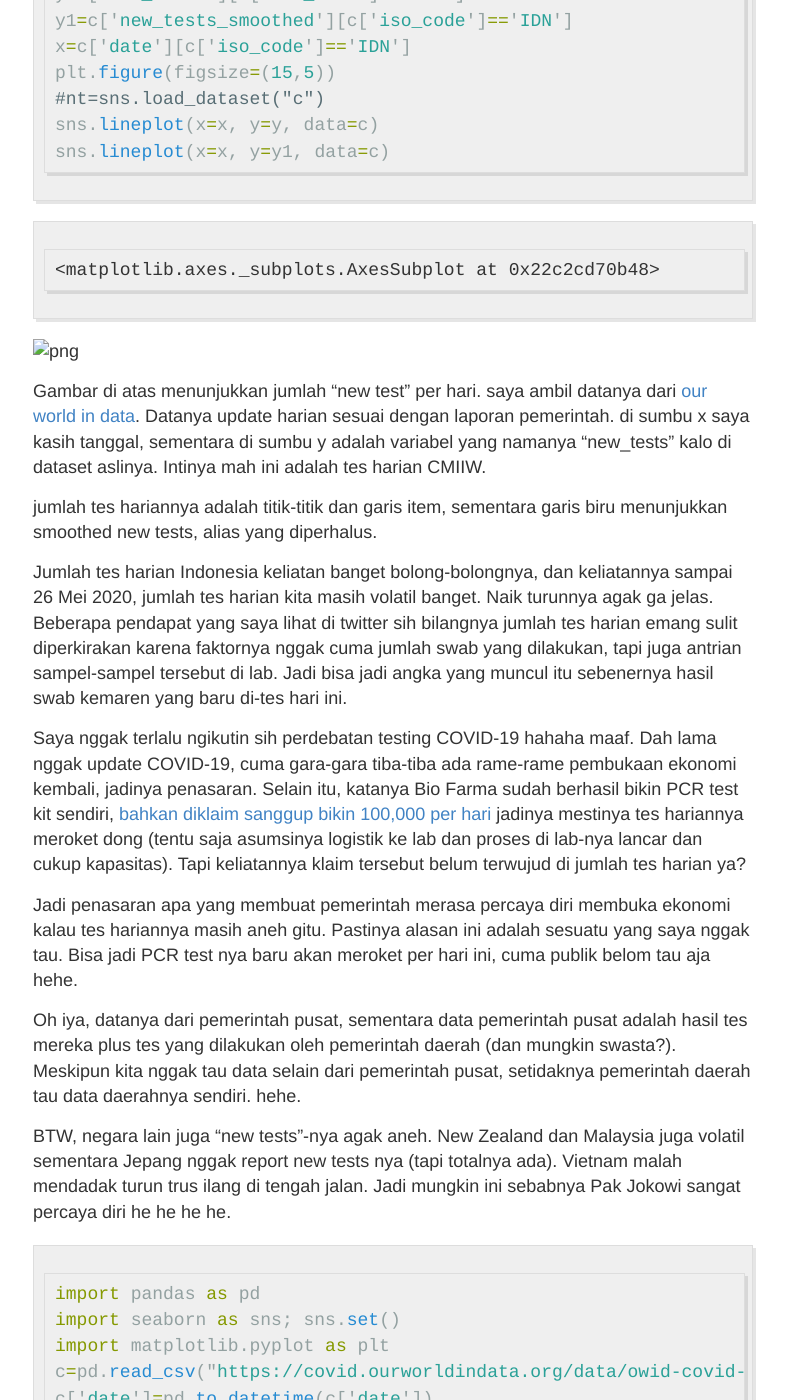
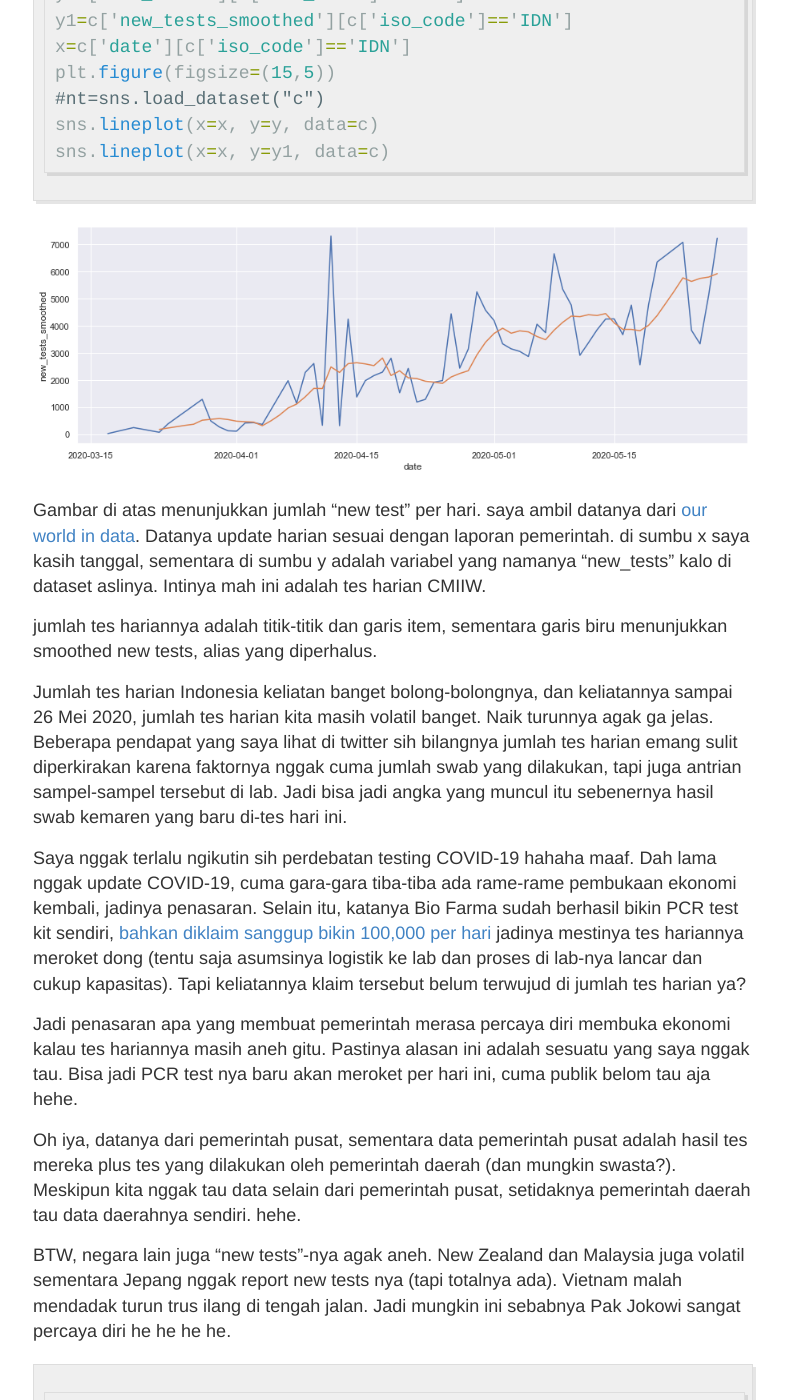
Before and after one commit to imedkrisna/imedkrisna.github.io, a Jekyll site: the page built from blog/_posts/2020-05-28-tesharian.md, in a window 1280 px wide and 1400 px high, scrolled down 649 px. Shown: the whole window, without its empty margins (247-1034 px from the left). Built offline with Jekyll 4.4.1, drawn with Linux system fonts in a browser that asks for light colours; comment, search, counter and statistics services are not loaded; some of the changed text lies outside the part shown.

Commit message:
fixing tes harian graph

````diff
--- a/blog/_posts/2020-05-28-tesharian.md
+++ b/blog/_posts/2020-05-28-tesharian.md
@@ -26,15 +26,7 @@ sns.lineplot(x=x, y=y, data=c)
 sns.lineplot(x=x, y=y1, data=c)
 ```
 
-
-
-
-    <matplotlib.axes._subplots.AxesSubplot at 0x22c2cd70b48>
-
-
-
-
-![png](output_1_1.png)
+![png](/images/output_1_1.png)
 
 
 Gambar di atas menunjukkan jumlah “new test” per hari. saya ambil datanya dari [our world in data](https://ourworldindata.org/coronavirus-data). Datanya update harian sesuai dengan laporan pemerintah. di sumbu x saya kasih tanggal, sementara di sumbu y adalah variabel yang namanya “new_tests” kalo di dataset aslinya. Intinya mah ini adalah tes harian CMIIW.
@@ -64,18 +56,4 @@ cn=c[(c['iso_code'] == 'IDN') | (c['iso_code'] == 'VNM') | (c['iso_code'] == 'MY
 sns.lineplot(x="date", y="new_tests", hue="iso_code", style="iso_code",data=cn)
 ```
 
-
-
-
-    <matplotlib.axes._subplots.AxesSubplot at 0x22c2cce65c8>
-
-
-
-
-![png](output_3_1.png)
-
-
-
-```python
-
-```
+![png](/images/output_3_1.png)
````
Also changed, not shown: images/output_1_1.png (renamed from blog/_posts/output_1_1.png), images/output_3_1.png (renamed from blog/_posts/output_3_1.png).
